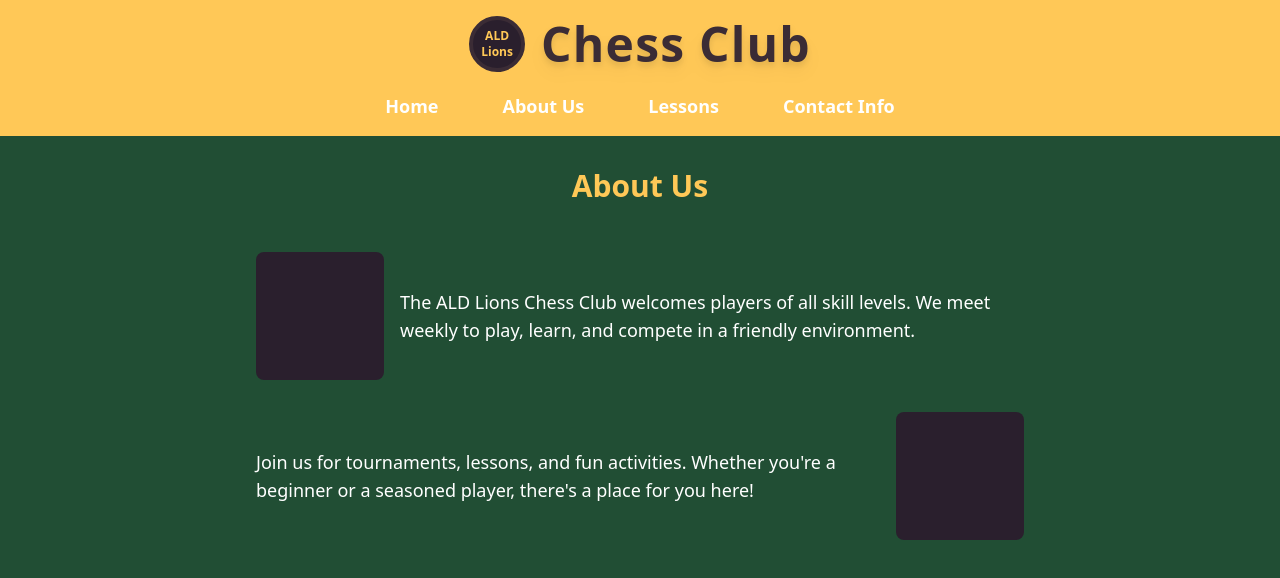
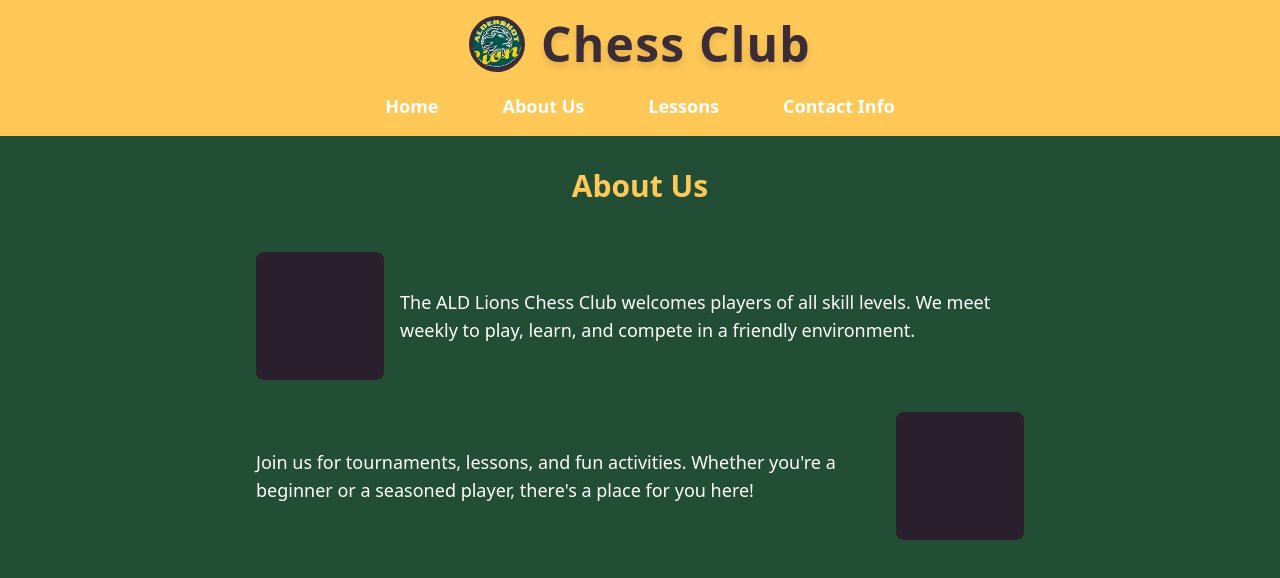
Before and after one commit to ALDLions-Chess/ald_lions-chess_club-homepage, a Next.js app: page /about in a window 1280 px wide. Shown: the top 578 px of the page. Built offline with nearby package versions, Linux system fonts and the light colour scheme.

Commit message:
Added the proper path for the images and removed the lichess club

```diff
--- a/app/about/page.tsx
+++ b/app/about/page.tsx
@@ -1,11 +1,20 @@
 import Link from "next/link";
+import Image from "next/image";
+
 export default function About() {
   return (
     <div className="min-h-screen bg-[#214E34] text-white flex flex-col font-sans">
       <header className="w-full flex flex-col items-center border-b-4 border-[#FFC857] bg-[#FFC857] pb-2">
         <div className="flex items-center gap-4 mt-4">
-          <div className="rounded-full border-4 border-[#3B2C35] w-14 h-14 flex items-center justify-center text-center text-xs font-bold text-[#FFC857] bg-[#2A1F2D]">
-            <span>ALD<br/>Lions</span>
+          {/* Logo Image */}
+          <div className="rounded-full border-4 border-[#3B2C35] w-14 h-14 flex items-center justify-center bg-[#2A1F2D] overflow-hidden">
+            <Image
+              src="/images/Aldershot_Logo.png"
+              alt="ALD Lions Logo"
+              width={56}
+              height={56}
+              style={{ objectFit: "cover", width: "56px", height: "56px" }}
+            />
           </div>
           <h1 className="text-5xl font-extrabold text-[#3B2C35] tracking-wide drop-shadow-lg">Chess Club</h1>
         </div>
--- a/app/contact/page.tsx
+++ b/app/contact/page.tsx
@@ -1,12 +1,20 @@
 import Link from "next/link";
+import Image from "next/image";
 
 export default function Contact() {
   return (
     <div className="min-h-screen bg-[#214E34] text-white flex flex-col font-sans">
       <header className="w-full flex flex-col items-center border-b-4 border-[#FFC857] bg-[#FFC857] pb-2">
         <div className="flex items-center gap-4 mt-4">
-          <div className="rounded-full border-4 border-[#3B2C35] w-14 h-14 flex items-center justify-center text-center text-xs font-bold text-[#FFC857] bg-[#2A1F2D]">
-            <span>ALD<br/>Lions</span>
+          {/* Logo Image */}
+          <div className="rounded-full border-4 border-[#3B2C35] w-14 h-14 flex items-center justify-center bg-[#2A1F2D] overflow-hidden">
+            <Image
+              src="/images/Aldershot_Logo.png"
+              alt="ALD Lions Logo"
+              width={56}
+              height={56}
+              style={{ objectFit: "cover", width: "56px", height: "56px" }}
+            />
           </div>
           <h1 className="text-5xl font-extrabold text-[#3B2C35] tracking-wide drop-shadow-lg">Chess Club</h1>
         </div>
--- a/app/layout.tsx
+++ b/app/layout.tsx
@@ -25,7 +25,7 @@ export default function RootLayout({
   return (
     <html lang="en">
       <head>
-        <link rel="icon" href="/public/images/Aldershot_logo.png" type="image/png" />
+        <link rel="icon" href="/images/Aldershot_Logo.png" type="image/png" />
       </head>
       <body
         className={`${geistSans.variable} ${geistMono.variable} antialiased`}
--- a/app/page.tsx
+++ b/app/page.tsx
@@ -7,14 +7,14 @@ export default function Home() {
       {/* Header */}
       <header className="w-full flex flex-col items-center border-b-4 border-[#FFC857] bg-[#FFC857] pb-2">
         <div className="flex items-center gap-4 mt-4">
-          {/* Replace text logo with image logo */}
+          {/* Logo Image */}
           <div className="rounded-full border-4 border-[#3B2C35] w-14 h-14 flex items-center justify-center bg-[#2A1F2D] overflow-hidden">
             <Image
-              src="/public/images/Aldershot_logo.png"
+              src="/images/Aldershot_Logo.png"
               alt="ALD Lions Logo"
               width={56}
               height={56}
-              style={{ objectFit: "cover" }}
+              style={{ objectFit: "cover", width: "56px", height: "56px" }}
             />
           </div>
           <h1 className="text-5xl font-extrabold text-[#3B2C35] tracking-wide drop-shadow-lg">Chess Club</h1>
```
